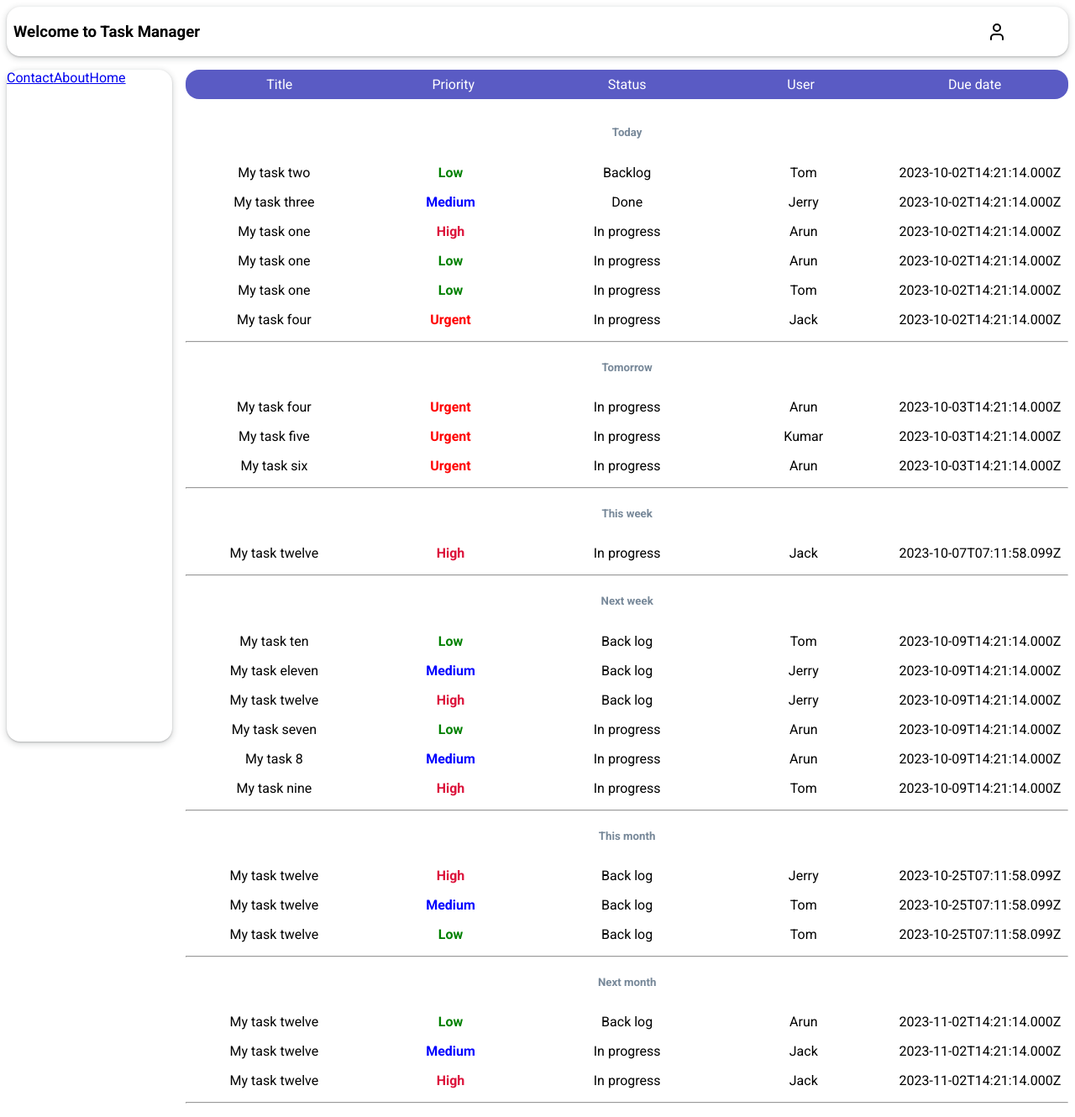
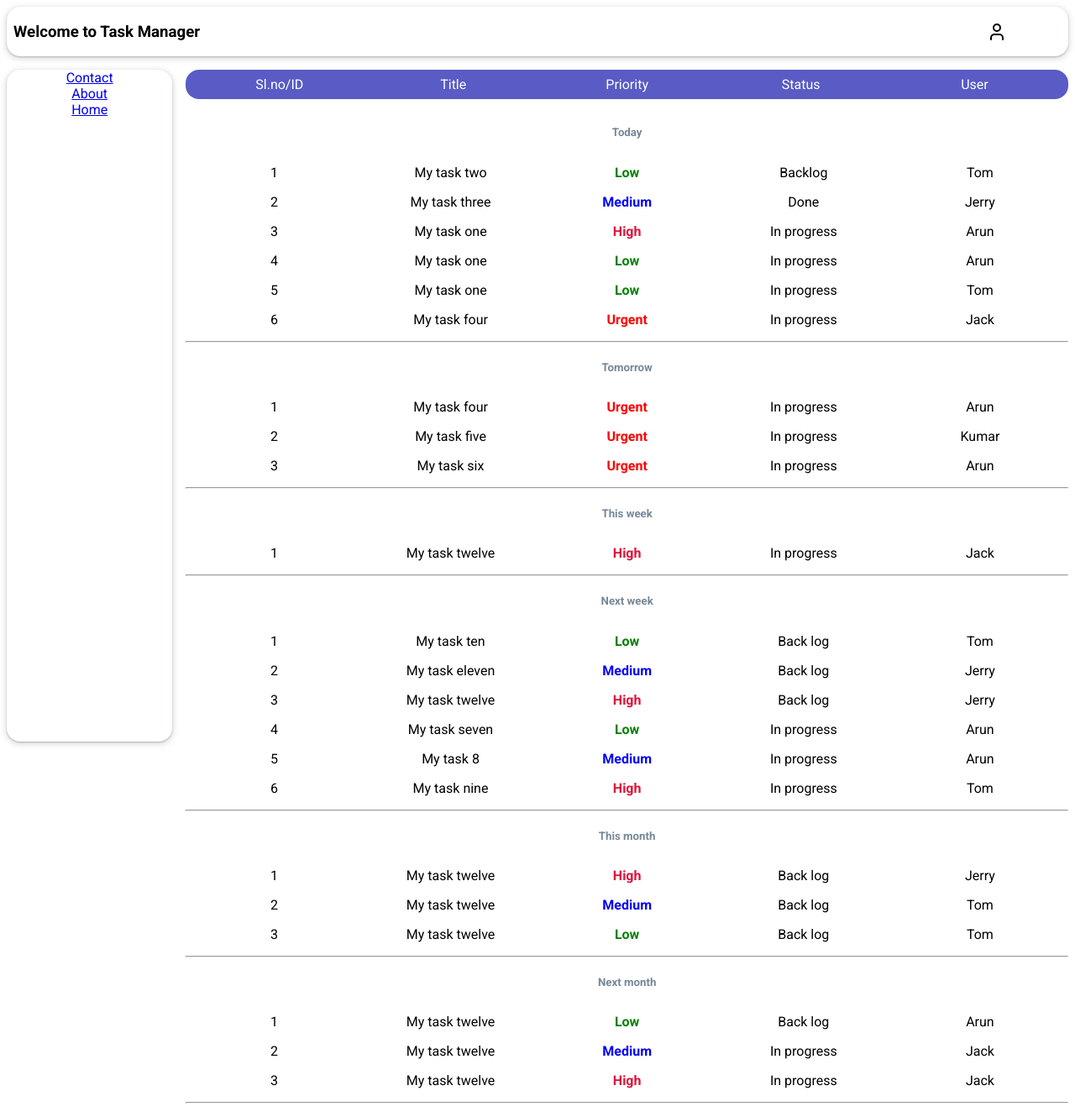
Before and after one commit to arunkumar413/taskManager2, a React (Create React App) app: page / in a window 1280 px wide. Shown: the whole page at 84% size. Built offline with nearby package versions, Linux system fonts and the light colour scheme.

Commit message:
Adding a dedicated page for task view instead of modal

```diff
--- a/src/App.js
+++ b/src/App.js
@@ -5,12 +5,13 @@ import { sortItems } from "./sort";
 import { addWeeks, endOfTomorrow, add, addMonths, isToday, isTomorrow, isThisWeek, isThisMonth } from 'date-fns'
 import { IsDateFallsInNextWeek, isDateFallsInNextMonth } from "./util";
 import { TaskModal } from "./components/TaskModal";
+import { useNavigate } from "react-router-dom";
 
 
 export default function App() {
   const [tasksData, setTasks] = useState(tasks);
   let sortedTasks = tasksData.sort((a, b) => new Date(a.dueDate) - new Date(b.dueDate));
-  const [selectedTask, setSelectedTask] = useState(  {
+  const [selectedTask, setSelectedTask] = useState({
     title: "My task one",
     dueDate: new Date().toISOString(),
     priority: "High",
@@ -18,7 +19,7 @@ export default function App() {
     user: "Arun"
   })
   const [isModalOpen, setModalOpen] = useState(false);
-
+  const navigate = useNavigate();
   const today = new Date();
 
 
@@ -74,20 +75,21 @@ export default function App() {
   }
 
   function handleTaskClick(evt, item) {
-    setSelectedTask(item);
-    setModalOpen(true)
-
+    // setSelectedTask(item);
+    // setModalOpen(true)
+    navigate('/task/' + item.id, { state: item })
   }
 
   const todayElements = categorizedData.today.map(function (item, index) {
     return (
       <div onClick={(evt) => handleTaskClick(evt, item)} key={index.toString()} className="task-container">
+        <span>  {index + 1}</span>
         <span className="title"> {item.title} </span>
         <span className={addClass(item.priority)}> {item.priority} </span>
         <span> {item.status} </span>
         {/* <span> {new Date(item.dueDate).toLocaleString()} </span> */}
         <span> {item.user} </span>
-        <span> {item.dueDate} </span>
+        {/* <span> {item.dueDate} </span> */}
       </div>
     );
   });
@@ -95,12 +97,13 @@ export default function App() {
   const tomorrowElements = categorizedData.tomorrow.map(function (item, index) {
     return (
       <div key={index.toString()} className="task-container">
+        <span>  {index + 1}</span>
         <span className="title"> {item.title} </span>
         <span className={addClass(item.priority)}> {item.priority} </span>
         <span> {item.status} </span>
         {/* <span> {new Date(item.dueDate).toLocaleString()} </span> */}
         <span> {item.user} </span>
-        <span> {item.dueDate} </span>
+        {/* <span> {item.dueDate} </span> */}
 
       </div>
     );
@@ -109,12 +112,14 @@ export default function App() {
   const thisWeekElements = categorizedData.thisWeek.map(function (item, index) {
     return (
       <div key={index.toString()} className="task-container">
+        <span>  {index + 1}</span>
+
         <span className="title"> {item.title} </span>
         <span className={addClass(item.priority)}> {item.priority} </span>
         <span> {item.status} </span>
         {/* <span> {new Date(item.dueDate).toLocaleString()} </span> */}
         <span> {item.user} </span>
-        <span> {item.dueDate} </span>
+        {/* <span> {item.dueDate} </span> */}
 
       </div>
     );
@@ -123,12 +128,14 @@ export default function App() {
   const NextWeekElements = categorizedData.nextWeek.map(function (item, index) {
     return (
       <div key={index.toString()} className="task-container">
+        <span>  {index + 1}</span>
+
         <span className="title"> {item.title} </span>
         <span className={addClass(item.priority)}> {item.priority} </span>
         <span> {item.status} </span>
         {/* <span> {new Date(item.dueDate).toLocaleString()} </span> */}
         <span> {item.user} </span>
-        <span> {item.dueDate} </span>
+        {/* <span> {item.dueDate} </span> */}
 
       </div>
     );
@@ -140,12 +147,14 @@ export default function App() {
   ) {
     return (
       <div key={index.toString()} className="task-container">
+        <span>  {index + 1}</span>
+
         <span className="title"> {item.title} </span>
         <span className={addClass(item.priority)}> {item.priority} </span>
         <span> {item.status} </span>
         {/* <span> {new Date(item.dueDate).toLocaleString()} </span> */}
         <span> {item.user} </span>
-        <span> {item.dueDate} </span>
+        {/* <span> {item.dueDate} </span> */}
 
       </div>
     );
@@ -157,12 +166,14 @@ export default function App() {
   ) {
     return (
       <div key={index.toString()} className="task-container">
+        <span>  {index + 1}</span>
+
         <span className="title"> {item.title} </span>
         <span className={addClass(item.priority)}> {item.priority} </span>
         <span> {item.status} </span>
         {/* <span> {new Date(item.dueDate).toLocaleString()} </span> */}
         <span> {item.user} </span>
-        <span> {item.dueDate} </span>
+        {/* <span> {item.dueDate} </span> */}
 
       </div>
     );
@@ -172,11 +183,12 @@ export default function App() {
     <div>
       <div className="App">
         <div className="task-header">
+          <span> Sl.no/ID</span>
           <span>Title</span>
           <span>Priority</span>
           <span>Status</span>
           <span>User</span>
-          <span>Due date</span>
+          {/* <span>Due date</span> */}
 
         </div>
         <div className="all-tasks-container">
@@ -205,9 +217,9 @@ export default function App() {
         </div>
       </div>
       <TaskModal
-      isModalOpen={isModalOpen}
+        isModalOpen={isModalOpen}
         selectedTask={selectedTask}
-        closeModal={() =>setModalOpen(false)}
+        closeModal={() => setModalOpen(false)}
 
       />
     </div>
--- a/src/AppRouter.js
+++ b/src/AppRouter.js
@@ -8,6 +8,7 @@ import App from "./App";
 import { ContactPage } from "./pages/ContactPage";
 import { Layout } from "./Layout";
 import { AboutPage } from "./pages/AboutPage";
+import { TaskPage } from "./pages/TaskPage";
 
 
 
@@ -27,6 +28,10 @@ export const AppRouter = createBrowserRouter([
             path: "/about",
             element: <AboutPage />,
         },
+        {
+            path: "/task/:task_id",
+            element: <TaskPage />,
+        },
         ]
     },
 ]);
--- a/src/components/Header.js
+++ b/src/components/Header.js
@@ -8,7 +8,7 @@ export function Header() {
             <div className="header-title">
             <h3> Welcome to Task Manager</h3>
             </div>
-            <svg xmlns="http://www.w3.org/2000/svg" width="24" height="24" viewBox="0 0 24 24" fill="none" stroke="currentColor" stroke-width="2" stroke-linecap="round" stroke-linejoin="round" className="lucide lucide-user"><path d="M19 21v-2a4 4 0 0 0-4-4H9a4 4 0 0 0-4 4v2" /><circle cx="12" cy="7" r="4" /></svg>
+            <svg xmlns="http://www.w3.org/2000/svg" width="24" height="24" viewBox="0 0 24 24" fill="none" stroke="currentColor" strokeWidth="2" strokeLinecap="round" strokeLinejoin="round" className="lucide lucide-user"><path d="M19 21v-2a4 4 0 0 0-4-4H9a4 4 0 0 0-4 4v2" /><circle cx="12" cy="7" r="4" /></svg>
         </header>
     )
 }
--- a/src/components/Sidebar.js
+++ b/src/components/Sidebar.js
@@ -7,7 +7,7 @@ import { Link } from "react-router-dom";
 export function Sidebar() {
     return (
         <aside>
-            <nav className="nav-links">
+            <nav className="sidbar-nav-links">
                 <Link to="/contact">Contact</Link>
                 <Link to="/about">About</Link>
                 <Link to="/">Home</Link>
--- a/src/styles.css
+++ b/src/styles.css
@@ -121,6 +121,7 @@ body {
 
 .comment-item {
   padding: 0.5rem;
+  border-radius: 0.5rem;
   box-shadow: rgba(60, 64, 67, 0.3) 0px 1px 2px 0px, rgba(60, 64, 67, 0.15) 0px 2px 6px 2px;
 
 }
@@ -130,26 +131,26 @@ body {
 }
 
 
-.task-description{
+.task-description {
   font-size: 1.2rem;
 }
 
 
-.Layout{
+.Layout {
   display: grid;
-  grid-template-columns: repeat(12,1fr);
+  grid-template-columns: repeat(12, 1fr);
   justify-content: center;
   align-items: flex-start;
   gap: 1rem;
 }
 
-header{
+header {
   display: grid;
-  grid-template-columns: repeat(12,1fr);
+  grid-template-columns: repeat(12, 1fr);
   justify-content: center;
   align-items: center;
   grid-column: 1/13;
-  gap:1rem;
+  gap: 1rem;
   padding-left: 0.5rem;
   padding-right: 0.5rem;
   border-radius: 1rem;
@@ -157,7 +158,7 @@ header{
 
 }
 
-aside{
+aside {
   border-radius: 1rem;
   grid-column: 1/3;
   height: 100vh;
@@ -165,16 +166,48 @@ aside{
 
 }
 
-main{
+main {
   grid-column: 3/13;
 }
 
 
 
-.lucide-user{
+.lucide-user {
   grid-column: 12/13;
 }
 
-.header-title{
+.header-title {
   grid-column: 1/5;
 }
+
+.TaskPage {
+  border-radius: 1rem;
+  box-shadow: rgba(60, 64, 67, 0.3) 0px 1px 2px 0px, rgba(60, 64, 67, 0.15) 0px 2px 6px 2px;
+  padding: 1rem;
+}
+
+
+.selected-task-page-header {
+  display: flex;
+  flex-direction: row;
+  justify-content: space-evenly;
+  align-items: center;
+}
+
+
+.add-comment-box{
+  margin-top: 0.5rem;
+  box-shadow: rgba(60, 64, 67, 0.3) 0px 1px 2px 0px, rgba(60, 64, 67, 0.15) 0px 2px 6px 2px;
+  border: none;
+  padding: 0.5rem;
+  border-radius: 0.5rem;
+
+}
+
+
+.sidbar-nav-links{
+  display: flex;
+  flex-direction: column;
+  justify-content: center;
+  align-items: center;
+}
--- a/src/tasks.js
+++ b/src/tasks.js
@@ -2,6 +2,7 @@ import { endOfTomorrow, addWeeks, addMonths, add } from 'date-fns'
 
 export const tasks = [
   {
+    id:1,
     title: "My task one",
     dueDate: new Date().toISOString(),
     priority: "High",
@@ -10,6 +11,7 @@ export const tasks = [
     description:"Lorem Ipsum is simply dummy text of the printing and typesetting industry. Lorem Ipsum has been the industry's standard dummy text ever since the 1500s, when an unknown printer took a galley of type and scrambled it to make a type specimen book. It has survived not only five centuries, but also the leap into electronic typesetting, remaining essentially unchanged. It was popularised in the 1960s with the release of Letraset sheets containing Lorem Ipsum passages, and more recently with desktop publishing software like Aldus PageMaker including versions of Lorem Ipsum",
   },
   {
+    id:2,
     title: "My task one",
     dueDate: new Date().toISOString(),
     priority: "Low",
@@ -20,6 +22,7 @@ export const tasks = [
   },
 
   {
+    id:3,
     title: "My task two",
     dueDate: new Date().toISOString(),
     priority: "Low",
```
Also changed, not shown: src/pages/TaskPage.js (+28 -24 lines).
